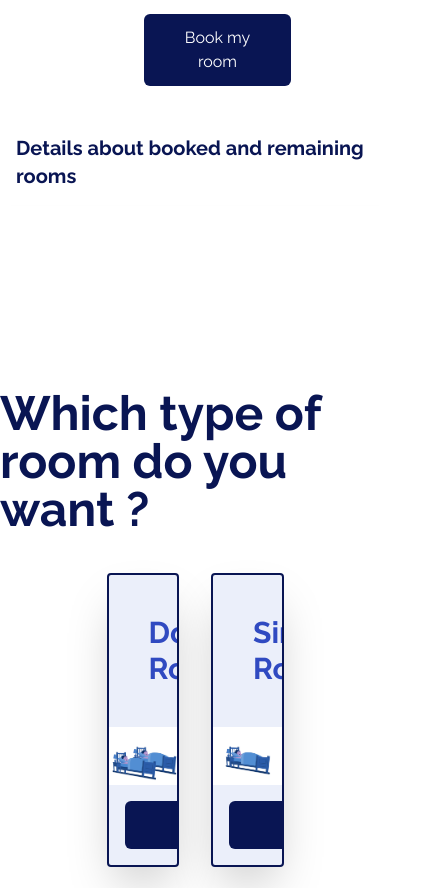
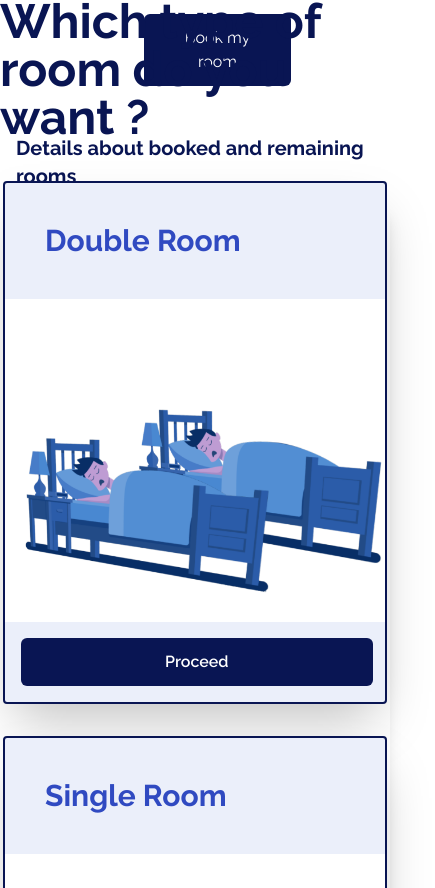
Before and after one commit to AyushmanSoni/HostelHub-Frontend, a React (Create React App) app in the folder hostelhub/: page / in a window 390 px wide. Shown: the part 3976-4864 px from the top of the page, 435 px wide, since content can reach past the window. Built offline with nearby package versions, Linux system fonts and the light colour scheme.

Commit message:
changed some more css stylings

```diff
--- a/hostelhub/src/components/RoomType.jsx
+++ b/hostelhub/src/components/RoomType.jsx
@@ -10,7 +10,7 @@ const RoomType = () => {
         Which type of room do you want ?
         </div>
         </div>
-        <div className=' flex flex-row gap-8 px-12 sm:px-0 w-[70%] items-center justify-center'>
+        <div className=' flex flex-col sm:flex-row  gap-8 px-12 sm:px-0 sm:w-[70%] items-center justify-center'>
         <div className=' items-center justify-center max-w-sm rounded overflow-hidden bg-[#EBEFFA] border-2 border-[#091553] shadow-2xl'>
         <h1 className='font-bold text-[#304AC1] m-10 text-3xl'>Double Room</h1>
             <img className='w-full' src={bed1} alt="selectroom" />
```
